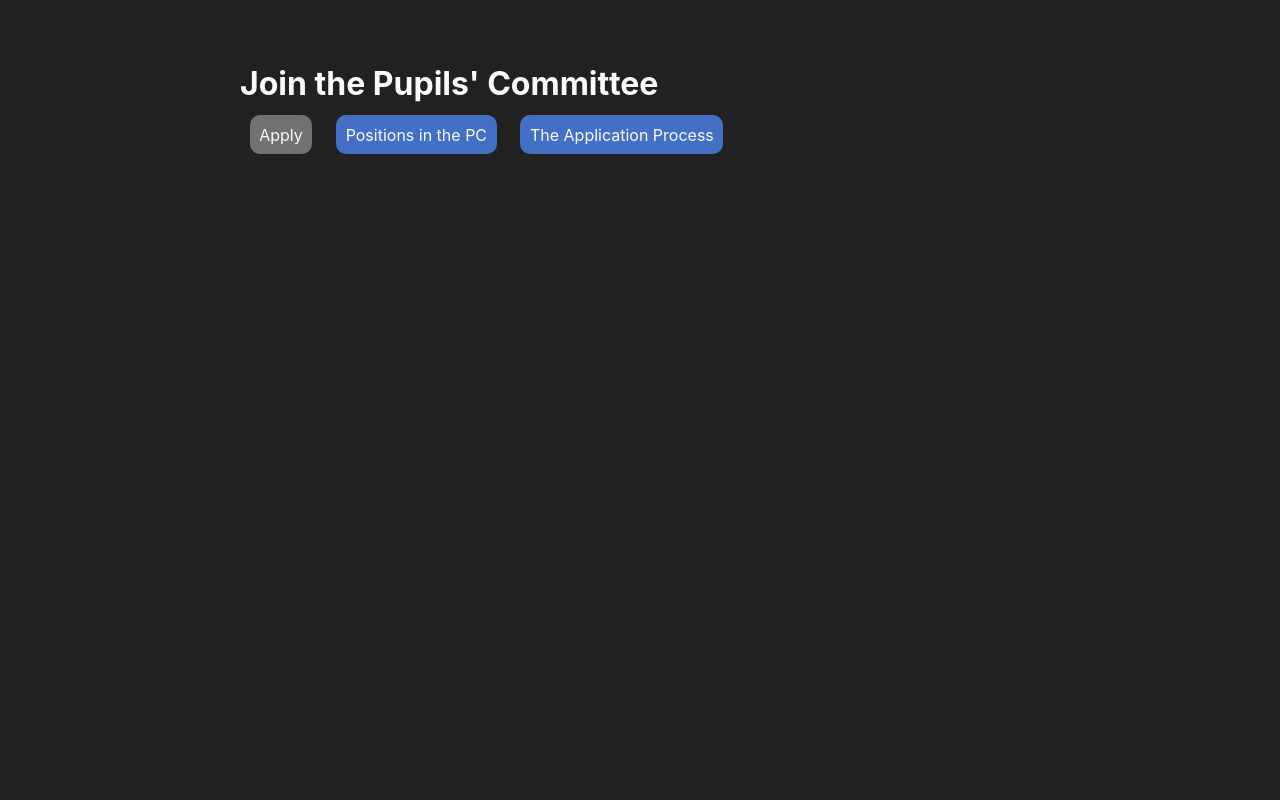
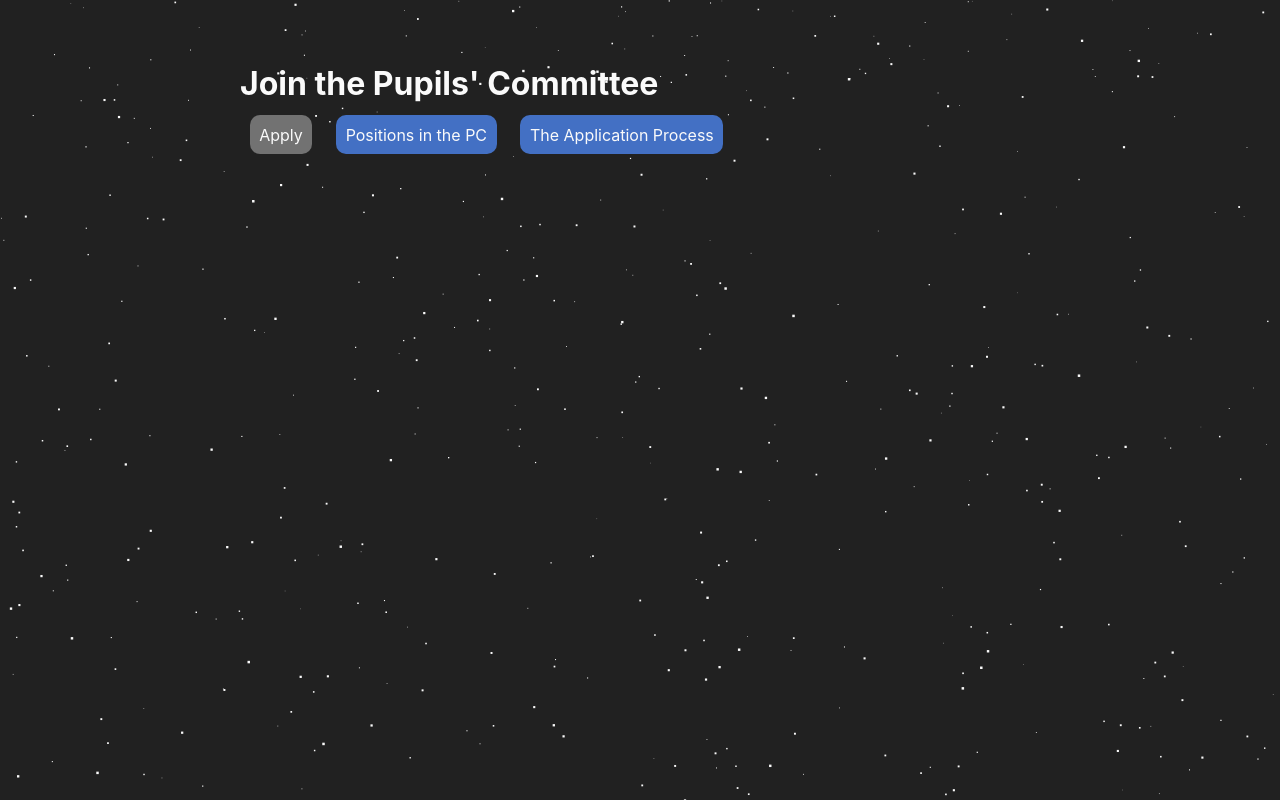
Before and after one commit to pc-kirchberg/join2019, an Eleventy site: page index.html in a window 1280 px wide. Built offline with nearby package versions, Linux system fonts and the light colour scheme; Eleventy itself is replaced by a stand-in of ours; files that its build step writes are made by us from their sources.

Commit message:
Add cool background effect

```diff
--- /dev/null
+++ b/assets/js/cool-background-effect.js
@@ -0,0 +1,89 @@
+var SPEED = 0.002;
+var SIZE = 0.5;
+
+var DEPTH_SCALE = 2;
+
+var NUM_STARS = 500;
+
+var STAR_STYLE = "#fafafa";
+
+function Star() {
+  this.x = Math.random();
+  this.y = Math.random();
+  this.depth = Math.random();
+}
+
+Star.prototype.tick = function() {
+  this.y += SPEED * this.depth;
+};
+
+Star.prototype.render = function(
+  /** @type {HTMLElement} */ container,
+  /** @type {CanvasRenderingContext2D} */ ctx
+) {
+  var posX = this.x * container.clientWidth - SIZE / 2;
+  var posY = this.y * container.clientHeight - SIZE / 2;
+
+  var size = SIZE + (this.depth * DEPTH_SCALE);
+
+  ctx.fillRect(posX, posY, size, size);
+};
+
+function CoolBackgroundEffect(
+  /** @type {HTMLElement} */ container,
+  /** @type {CanvasRenderingContext2D} */ ctx
+) {
+  this.container = container;
+  this.ctx = ctx;
+  this.stars = [];
+  for (var i = 0; i < NUM_STARS; i++) {
+    this.stars.push(new Star());
+  }
+}
+
+CoolBackgroundEffect.prototype.render = function() {
+  var that = this;
+  var garbage = [];
+  this.stars.forEach(function(star) {
+    star.tick();
+    if (star.y > 1) {
+      garbage.push(star);
+    }
+  });
+  this.ctx.clearRect(
+    0,
+    0,
+    this.container.clientWidth,
+    this.container.clientHeight
+  );
+  this.ctx.imageSmoothingEnabled =
+  this.ctx.fillStyle = STAR_STYLE;
+  this.stars.forEach(function(star) {
+    star.render(that.container, that.ctx);
+  });
+  garbage.forEach(function(x) {
+    that.stars.splice(that.stars.indexOf(x), 1);
+    var star = new Star();
+    star.y = 0;
+    that.stars.push(star);
+  });
+};
+
+var canvas = document.getElementById("bg-canvas");
+
+
+function resize() {
+    canvas.setAttribute("width", window.innerWidth);
+    canvas.setAttribute("height", window.innerHeight);
+}
+resize();
+window.addEventListener("resize", resize);
+
+var effect = new CoolBackgroundEffect(canvas, canvas.getContext("2d"));
+
+function render() {
+  effect.render();
+  requestAnimationFrame(render);
+}
+
+requestAnimationFrame(render);
--- a/assets/styles/site.scss
+++ b/assets/styles/site.scss
@@ -88,3 +88,12 @@ a {
         width: 100%;
     }
 }
+
+#bg-canvas {
+    position: absolute;
+    top: 0;
+    left: 0;
+    width: 100vw;
+    height: 100vh;
+    z-index: -100;
+}
--- a/gulpfile.js
+++ b/gulpfile.js
@@ -1,6 +1,7 @@
 const { series, parallel, src, dest, watch } = require('gulp');
 const gulpSass = require("gulp-sass");
 const child_process = require("child_process");
+const path = require("path");
 
 function sass(cb) {
     return src("assets/styles/site.scss")
@@ -13,11 +14,11 @@ function watchSass() {
 }
 
 function eleventy() {
-    return child_process.spawn("node_modules/.bin/eleventy", { stdio: "inherit" });
+    return child_process.spawn(path.join(__dirname, "node_modules", ".bin", "eleventy"), { stdio: "inherit" });
 }
 
 function watchEleventy() {
-    return child_process.spawn("node_modules/.bin/eleventy", ["--serve"], { stdio: "inherit" });
+    return child_process.spawn(path.join(__dirname, "node_modules", ".bin", "eleventy"), ["--serve"], { stdio: "inherit" });
 }
 
 
--- a/index.html
+++ b/index.html
@@ -2,6 +2,7 @@
 layout: base
 templateEngineOverride: njk
 ---
+<canvas id="bg-canvas" width="1280" height="720"></canvas>
 <main>
     <h1>Join the Pupils' Committee</h1>
 
@@ -13,3 +14,4 @@ templateEngineOverride: njk
 
     {% endfor %}
 </main>
+<script src="/assets/js/cool-background-effect.js"></script>
--- a/package.json
+++ b/package.json
@@ -9,6 +9,7 @@
   },
   "devDependencies": {
     "@11ty/eleventy": "^0.9.0",
+    "eleventy": "^0.2.0",
     "gulp": "^4.0.2",
     "gulp-sass": "^4.0.2"
   }
```
Also changed, not shown: .eleventy.js, 1 other file.
